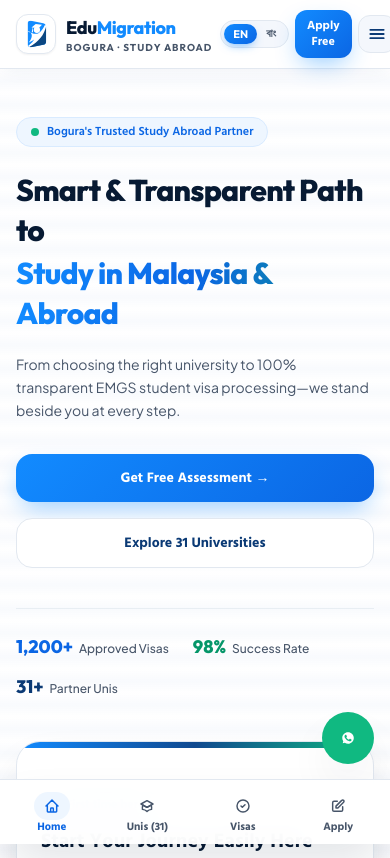
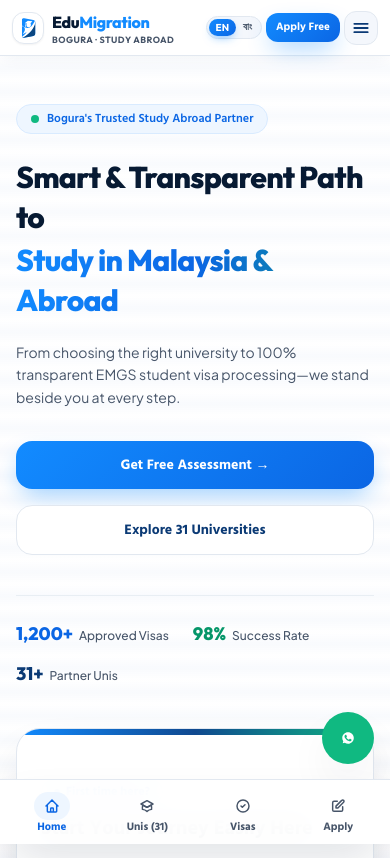
Before and after one commit to Authoi49/New_Demo, a plain HTML site: page index.html in a window 390 px wide. Shown: the top 858 px of the page. Drawn offline with nearby package versions, Linux system fonts and the light colour scheme.

Commit message:
for_mobile_allignment_solved

```diff
--- a/index.html
+++ b/index.html
@@ -64,13 +64,19 @@
   <script src="https://cdn.tailwindcss.com" onload="applyTailwindConfig()"></script>
 
   <style>
-    /* Base Typography & Smooth Rendering */
+    /* Base Typography, Mobile Viewport Lock & Smooth Rendering */
+    html,
+    body {
+      width: 100%;
+      max-width: 100%;
+      overflow-x: clip;
+    }
     body {
       font-family: 'Plus Jakarta Sans', 'Hind Siliguri', sans-serif;
       background-color: #FFFFFF;
       color: #0F172A;
-      overflow-x: hidden;
       -webkit-font-smoothing: antialiased;
+      overscroll-behavior-x: none;
     }
 
     /* Subtle Hero Dot-Grid Pattern */
@@ -116,21 +122,31 @@
     .lang-toggle {
       display: inline-flex;
       align-items: center;
-      padding: 3px;
+      padding: 2px;
       border-radius: 9999px;
       background-color: #F4F7FC;
       border: 1px solid #E2E8F0;
+      flex-shrink: 0;
     }
     .lang-opt {
-      padding: 4px 9px;
+      padding: 3px 7px;
       border-radius: 9999px;
-      font-size: 11px;
+      font-size: 10px;
       font-weight: 700;
       line-height: 1.15;
       color: #475569;
       transition: background-color 0.2s ease, color 0.2s ease, box-shadow 0.2s ease;
       cursor: pointer;
     }
+    @media (min-width: 640px) {
+      .lang-toggle {
+        padding: 3px;
+      }
+      .lang-opt {
+        padding: 4px 9px;
+        font-size: 11px;
+      }
+    }
     .lang-opt.is-active {
       background: linear-gradient(135deg, #128BFF 0%, #0B66E4 100%);
       color: #FFFFFF;
@@ -148,6 +164,8 @@
 
     /* Dual-Row Counter-Scrolling Marquee */
     .marquee-mask {
+      width: 100%;
+      max-width: 100%;
       overflow: hidden;
       mask-image: linear-gradient(to right, transparent, black 8%, black 92%, transparent);
       -webkit-mask-image: linear-gradient(to right, transparent, black 8%, black 92%, transparent);
@@ -179,6 +197,9 @@
     /* 3D Coverflow Stage (Shared by Visa Success & IELTS Success) */
     .coverflow-stage {
       position: relative;
+      width: 100%;
+      max-width: 100%;
+      overflow: hidden;
       height: 360px;
       perspective: 1100px;
       touch-action: pan-y;
@@ -192,7 +213,8 @@
       position: absolute;
       top: 50%;
       left: 50%;
-      width: min(92vw, 430px);
+      width: min(calc(100% - 12px), 430px);
+      max-width: 100%;
       transform-origin: center center;
       transition: transform 0.55s cubic-bezier(0.22, 1, 0.36, 1), opacity 0.45s ease, filter 0.45s ease;
       will-change: transform, opacity;
@@ -280,12 +302,12 @@
   <!-- ======================================================================= -->
   <!-- FLOATING GLASS PILL NAVBAR                                              -->
   <!-- ======================================================================= -->
-  <header class="sticky top-0 z-50 md:pt-3 px-0 md:px-4">
-    <div class="max-w-6xl mx-auto bg-white/90 backdrop-blur-xl md:rounded-full border-b md:border border-coolborder shadow-cool-sm px-4 sm:px-5 py-2.5">
-      <div class="flex items-center justify-between gap-2">
+  <header class="sticky top-0 z-50 w-full max-w-full overflow-x-clip md:pt-3 px-0 md:px-4">
+    <div class="max-w-6xl mx-auto bg-white/90 backdrop-blur-xl md:rounded-full border-b md:border border-coolborder shadow-cool-sm px-3 sm:px-5 py-2.5">
+      <div class="flex items-center justify-between gap-1.5 sm:gap-2 min-w-0">
         <!-- Brand Logo -->
-        <button type="button" onclick="navigateTo('home')" class="flex items-center gap-2.5 text-left group shrink-0">
-          <span class="w-10 h-10 rounded-xl bg-white border border-coolborder shadow-sm flex items-center justify-center p-1 group-hover:border-azure-400 transition-colors">
+        <button type="button" onclick="navigateTo('home')" class="flex items-center gap-2 sm:gap-2.5 text-left group min-w-0 shrink">
+          <span class="w-8 h-8 sm:w-10 sm:h-10 rounded-xl bg-white border border-coolborder shadow-sm flex items-center justify-center p-1 group-hover:border-azure-400 transition-colors shrink-0">
             <!-- Official EduMigration Vector Logo -->
             <svg viewBox="0 0 100 100" class="w-full h-full" aria-hidden="true">
               <defs>
@@ -303,11 +325,11 @@
               </g>
             </svg>
           </span>
-          <span class="leading-tight">
-            <span class="block font-display font-extrabold text-lg sm:text-xl tracking-tight text-cobalt-950">
+          <span class="leading-tight min-w-0">
+            <span class="block font-display font-extrabold text-base sm:text-xl tracking-tight text-cobalt-950 truncate">
               Edu<span class="text-azure-500">Migration</span>
             </span>
-            <span class="block font-display text-[10px] font-bold tracking-widest uppercase text-slatecopy">
+            <span class="block font-display text-[9px] sm:text-[10px] font-bold tracking-wider sm:tracking-widest uppercase text-slatecopy truncate">
               Bogura &middot; Study Abroad
             </span>
           </span>
@@ -352,15 +374,15 @@
         </div>
 
         <!-- Mobile Language Switch + Quick CTA + Hamburger -->
-        <div class="flex md:hidden items-center gap-1.5">
+        <div class="flex md:hidden items-center gap-1 sm:gap-1.5 shrink-0">
           <div class="lang-toggle" role="group" aria-label="Mobile Language Switch">
             <button type="button" data-lang-btn="en" onclick="setLanguage('en')" class="lang-opt is-active font-display">EN</button>
             <button type="button" data-lang-btn="bn" onclick="setLanguage('bn')" class="lang-opt font-bn">বাং</button>
           </div>
-          <button type="button" onclick="navigateTo('home', 'apply')" class="btn-azure px-3 py-2 rounded-xl font-bn font-bold text-xs" data-i18n="cta_assess_short">
+          <button type="button" onclick="navigateTo('home', 'apply')" class="btn-azure px-2.5 py-1.5 rounded-xl font-bn font-bold text-[11px] whitespace-nowrap" data-i18n="cta_assess_short">
             Apply Free
           </button>
-          <button id="mobile-menu-btn" type="button" aria-label="Toggle Navigation" class="p-2 rounded-xl bg-ice border border-coolborder text-cobalt-900">
+          <button id="mobile-menu-btn" type="button" aria-label="Toggle Navigation" class="p-1.5 rounded-xl bg-ice border border-coolborder text-cobalt-900 shrink-0">
             <svg id="mob-open-icon" class="w-5 h-5" fill="none" stroke="currentColor" stroke-width="2.2" viewBox="0 0 24 24"><path stroke-linecap="round" d="M4 7h16M4 12h16M4 17h16"/></svg>
             <svg id="mob-close-icon" class="w-5 h-5 hidden" fill="none" stroke="currentColor" stroke-width="2.2" viewBox="0 0 24 24"><path stroke-linecap="round" d="M6 6l12 12M18 6L6 18"/></svg>
           </button>
@@ -392,7 +414,7 @@
   <!-- ======================================================================= -->
   <!-- PAGE 1: HOME VIEW (#home-view)                                          -->
   <!-- ======================================================================= -->
-  <main id="home-view">
+  <main id="home-view" class="w-full max-w-full overflow-x-clip">
 
     <!-- SECTION 1: AIRY, STUDENT-FRIENDLY SPLIT HERO -->
     <section class="relative hero-dot-bg bg-gradient-to-b from-white via-ice/60 to-white py-12 sm:py-16 lg:py-20 border-b border-coolborder overflow-hidden">
@@ -809,7 +831,7 @@
   <!-- ======================================================================= -->
   <!-- PAGE 2: 31-UNIVERSITY PARTNER DIRECTORY VIEW (#universities-view)       -->
   <!-- ======================================================================= -->
-  <section id="universities-view" class="hidden min-h-screen bg-ice py-8 sm:py-12">
+  <section id="universities-view" class="hidden min-h-screen w-full max-w-full overflow-x-clip bg-ice py-8 sm:py-12">
     <div class="max-w-6xl mx-auto px-4 sm:px-6 space-y-6">
       <!-- Directory Header & Search -->
       <div class="bg-white rounded-3xl border border-coolborder shadow-cool-sm p-5 sm:p-7 flex flex-col md:flex-row md:items-center justify-between gap-4">
@@ -853,7 +875,7 @@
   <!-- ======================================================================= -->
   <!-- CLEAN MIDNIGHT SAPPHIRE FOOTER                                          -->
   <!-- ======================================================================= -->
-  <footer class="bg-cobalt-950 text-slate-300 pt-12 pb-24 md:pb-10 border-t border-white/10">
+  <footer class="w-full max-w-full overflow-x-clip bg-cobalt-950 text-slate-300 pt-12 pb-24 md:pb-10 border-t border-white/10">
     <div class="max-w-6xl mx-auto px-4 sm:px-6">
       <div class="grid grid-cols-1 md:grid-cols-3 gap-8 pb-8 border-b border-white/10">
         <!-- Brand -->
```
